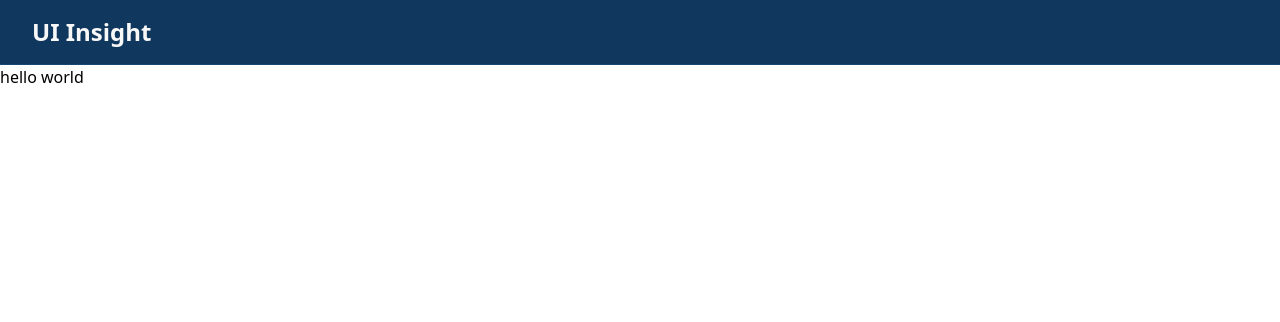
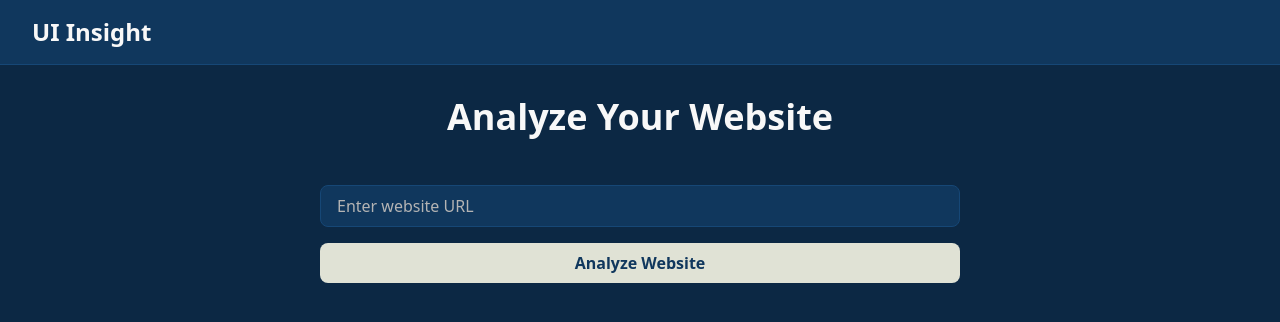
Before and after one commit to ekcm/ui-insight, a Next.js app in the folder gemini_user_researcher/frontend/: page / in a window 1280 px wide. Shown: the top 322 px of the page. Built offline with nearby package versions, Linux system fonts and the light colour scheme.

Commit message:
add FE UI, web link

```diff
--- a/gemini_user_researcher/frontend/package.json
+++ b/gemini_user_researcher/frontend/package.json
@@ -9,6 +9,7 @@
     "lint": "next lint"
   },
   "dependencies": {
+    "@radix-ui/react-slot": "^1.1.1",
     "class-variance-authority": "^0.7.1",
     "clsx": "^2.1.1",
     "lucide-react": "^0.471.0",
--- /dev/null
+++ b/gemini_user_researcher/frontend/src/app/components/ui/InputWebLink/InputWebLink.tsx
@@ -0,0 +1,34 @@
+'use client';
+
+import { useState } from 'react';
+
+export const InputWebLink = () => {
+    const [url, setUrl] = useState('');
+
+    const handleSubmit = (e: React.FormEvent) => {
+        e.preventDefault();
+        // Handle URL submission here
+        console.log('Submitted URL:', url);
+    };
+
+    return (
+        <div className="max-w-2xl mx-auto p-4">
+            <form onSubmit={handleSubmit} className="flex flex-col gap-4">
+                <input
+                    type="url"
+                    value={url}
+                    onChange={(e) => setUrl(e.target.value)}
+                    placeholder="Enter website URL"
+                    className="w-full px-4 py-2 rounded-lg border border-navy-light bg-navy text-neutral-50 placeholder-neutral-400 focus:outline-none focus:border-sand"
+                    required
+                />
+                <button
+                    type="submit"
+                    className="px-6 py-2 bg-sand text-navy font-semibold rounded-lg hover:bg-sand-light transition-colors"
+                >
+                    Analyze Website
+                </button>
+            </form>
+        </div>
+    );
+};
--- a/gemini_user_researcher/frontend/src/app/layout.tsx
+++ b/gemini_user_researcher/frontend/src/app/layout.tsx
@@ -3,7 +3,7 @@
 import { Navbar } from "./components/ui/Navbar/Navbar";
 
 export const metadata: Metadata = {
-  title: "Create Next App",
+  title: "UI Insight",
   description: "Generated by create next app",
 };
 
--- a/gemini_user_researcher/frontend/src/app/page.tsx
+++ b/gemini_user_researcher/frontend/src/app/page.tsx
@@ -1,5 +1,14 @@
+import { InputWebLink } from "./components/ui/InputWebLink/InputWebLink";
+
 export default function Home() {
   return (
-    <h1>hello world</h1>
-  )
+    <main className="min-h-screen bg-navy-dark">
+      <div className="container mx-auto pt-8">
+        <h1 className="text-4xl font-bold text-center text-neutral-50 mb-8">
+          Analyze Your Website
+        </h1>
+        <InputWebLink />
+      </div>
+    </main>
+  );
 }
--- /dev/null
+++ b/gemini_user_researcher/frontend/src/components/ui/button.tsx
@@ -0,0 +1,57 @@
+import * as React from "react"
+import { Slot } from "@radix-ui/react-slot"
+import { cva, type VariantProps } from "class-variance-authority"
+
+import { cn } from "@/lib/utils"
+
+const buttonVariants = cva(
+  "inline-flex items-center justify-center gap-2 whitespace-nowrap rounded-md text-sm font-medium transition-colors focus-visible:outline-none focus-visible:ring-1 focus-visible:ring-ring disabled:pointer-events-none disabled:opacity-50 [&_svg]:pointer-events-none [&_svg]:size-4 [&_svg]:shrink-0",
+  {
+    variants: {
+      variant: {
+        default:
+          "bg-primary text-primary-foreground shadow hover:bg-primary/90",
+        destructive:
+          "bg-destructive text-destructive-foreground shadow-sm hover:bg-destructive/90",
+        outline:
+          "border border-input bg-background shadow-sm hover:bg-accent hover:text-accent-foreground",
+        secondary:
+          "bg-secondary text-secondary-foreground shadow-sm hover:bg-secondary/80",
+        ghost: "hover:bg-accent hover:text-accent-foreground",
+        link: "text-primary underline-offset-4 hover:underline",
+      },
+      size: {
+        default: "h-9 px-4 py-2",
+        sm: "h-8 rounded-md px-3 text-xs",
+        lg: "h-10 rounded-md px-8",
+        icon: "h-9 w-9",
+      },
+    },
+    defaultVariants: {
+      variant: "default",
+      size: "default",
+    },
+  }
+)
+
+export interface ButtonProps
+  extends React.ButtonHTMLAttributes<HTMLButtonElement>,
+    VariantProps<typeof buttonVariants> {
+  asChild?: boolean
+}
+
+const Button = React.forwardRef<HTMLButtonElement, ButtonProps>(
+  ({ className, variant, size, asChild = false, ...props }, ref) => {
+    const Comp = asChild ? Slot : "button"
+    return (
+      <Comp
+        className={cn(buttonVariants({ variant, size, className }))}
+        ref={ref}
+        {...props}
+      />
+    )
+  }
+)
+Button.displayName = "Button"
+
+export { Button, buttonVariants }
--- /dev/null
+++ b/gemini_user_researcher/frontend/src/components/ui/input.tsx
@@ -0,0 +1,22 @@
+import * as React from "react"
+
+import { cn } from "@/lib/utils"
+
+const Input = React.forwardRef<HTMLInputElement, React.ComponentProps<"input">>(
+  ({ className, type, ...props }, ref) => {
+    return (
+      <input
+        type={type}
+        className={cn(
+          "flex h-9 w-full rounded-md border border-input bg-transparent px-3 py-1 text-base shadow-sm transition-colors file:border-0 file:bg-transparent file:text-sm file:font-medium file:text-foreground placeholder:text-muted-foreground focus-visible:outline-none focus-visible:ring-1 focus-visible:ring-ring disabled:cursor-not-allowed disabled:opacity-50 md:text-sm",
+          className
+        )}
+        ref={ref}
+        {...props}
+      />
+    )
+  }
+)
+Input.displayName = "Input"
+
+export { Input }
```
Also changed, not shown: 1 other file (tests, documents, lock files or other folders).
